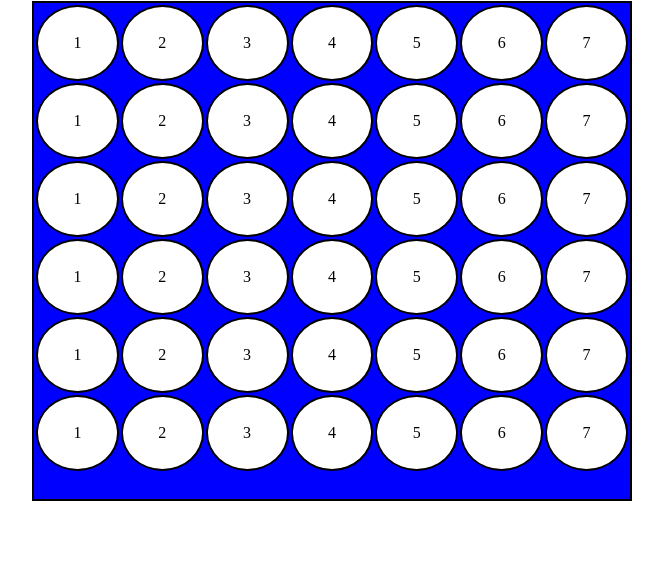
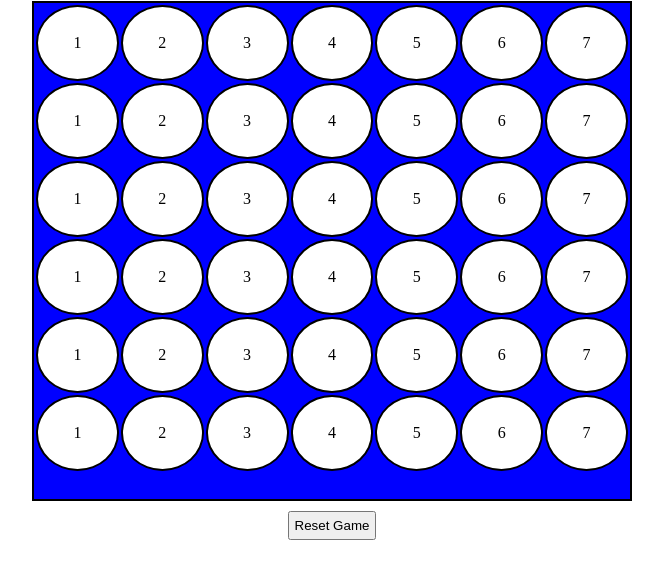
Before and after one commit to Perry-E/New-Connect-4-, a plain HTML site: page index.html in a window 1280 px wide. Shown: the part 79-658 px from the top of the page, without its empty margins (308-971 px from the left). Drawn offline with nearby package versions, Linux system fonts and the light colour scheme.

Commit message:
Added reset button

```diff
--- a/app.js
+++ b/app.js
@@ -243,6 +243,18 @@ const main = () => {
       }
     });
   }
+
+///////////////////////////////////////////////////////////////////////////////////////
+  //TODO: Reset button
+///////////////////////////////////////////////////////////////////////////////////////
+const resetButton = $("<button>").attr("id", "reset").text("Reset Game");
+$(".container").append(resetButton);
+const restart = () => {
+  $(resetButton).on("click", () => {
+    location.reload();
+  });
+};
+restart();
 };
 
 $(main);
--- a/main.css
+++ b/main.css
@@ -38,3 +38,13 @@ h1 {
 .yellow {
     background-color: yellow;
 }
+
+#reset {
+    text-align: center;
+    display: block;
+    padding: 5px;
+    top:50%;
+    margin: 10px auto;
+
+
+}
```
Also changed, not shown: index.html (+1 -1 lines).
